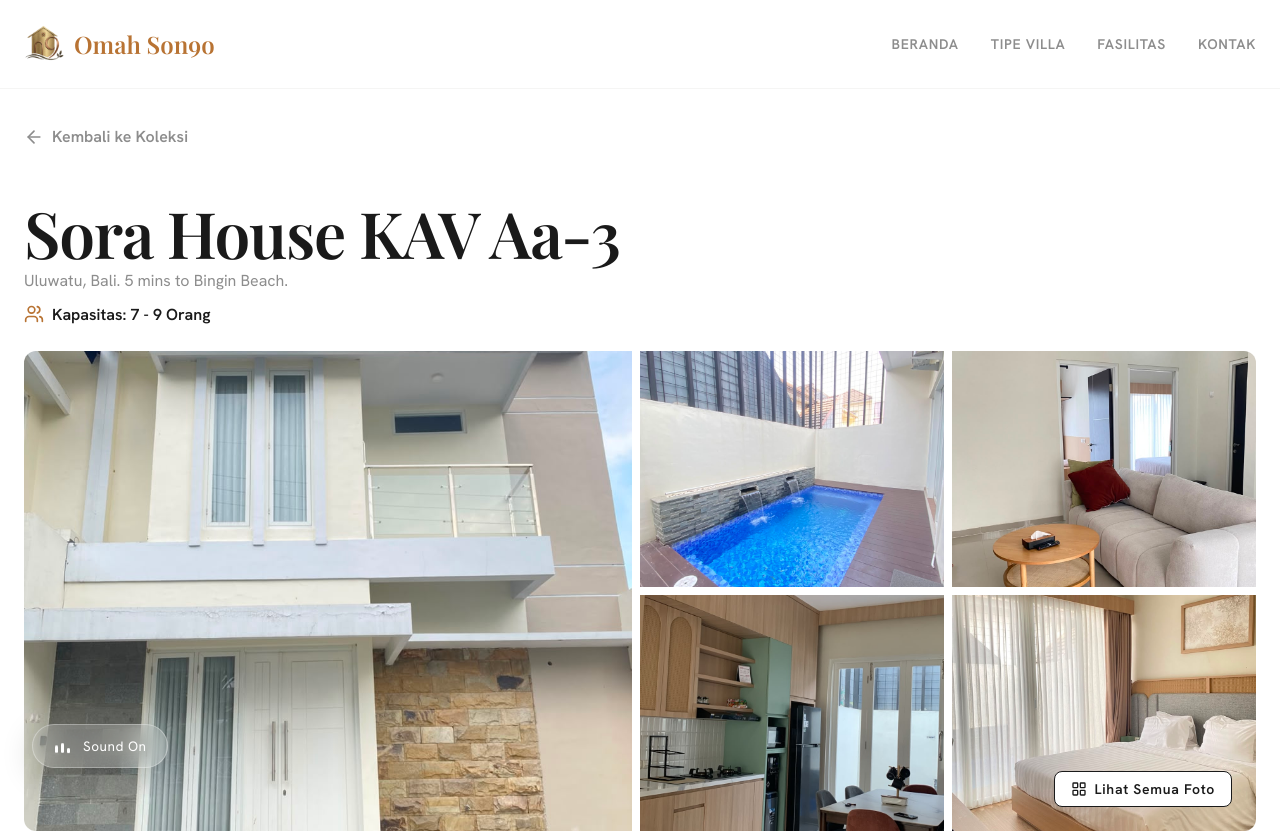
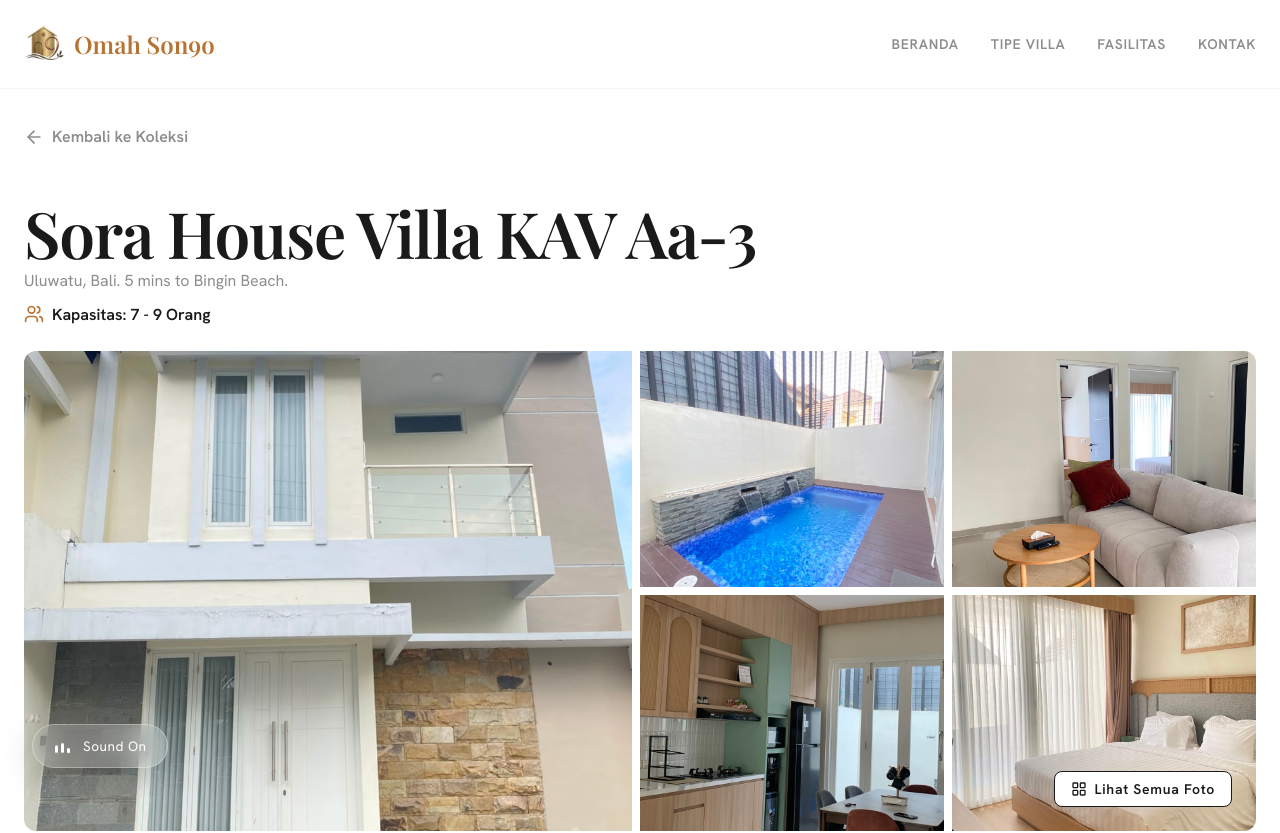
Before and after one commit to Firzan-code/Omah-Song9o, a React (Vite) app: page /villa/kav-aa3 in a window 1280 px wide. Shown: the top 833 px of the page. Built offline with nearby package versions, Linux system fonts and the light colour scheme.

Commit message:
Update booking card sticky behavior and villas data

```diff
--- a/src/data/villas.js
+++ b/src/data/villas.js
@@ -165,7 +165,7 @@ export const villas = [
   },
   {
     id: 'kav-aa3',
-    name: 'Sora House KAV Aa-3',
+    name: 'Sora House Villa KAV Aa-3',
     image: '/images/gallery/kav-aa3/TampakDepan.jpeg',
     desc: 'Eksklusivitas premium dengan fasilitas lengkap dan desain interior yang menawan.',
     priceWeekday: 'Rp 850.000 / Night',
@@ -231,8 +231,8 @@ export const villas = [
     name: 'Aurora Sky KAV I-7',
     image: '/images/gallery/kav-i7/TampakDepan.jpeg',
     desc: 'Karya arsitektur termegah kami. Pengalaman menginap paling mewah dan tak terlupakan.',
-    priceWeekday: 'Rp 8.500.000 / Night',
-    priceWeekend: 'Rp 9.500.000 / Night',
+    priceWeekday: 'Rp 850.000 / Night',
+    priceWeekend: 'Rp 1.000.000 / Night',
     airbnbLink: 'https://www.airbnb.co.id/rooms/1737574623202584351', // <-- Ganti link Airbnb untuk KAV I-7 di sini
     architecturalNotes: 'Our crown jewel. KAV I-7 is a monumental achievement in tropical modernism. Boasting unparalleled scale, this sanctuary features multiple pavilions, water features, and the highest vantage point for breathtaking ocean sunsets.',
     facilities: [
--- a/src/index.css
+++ b/src/index.css
@@ -1062,8 +1062,6 @@ a {
   padding: 32px;
   border-radius: 12px;
   box-shadow: 0 12px 24px rgba(0, 0, 0, 0.05);
-  position: sticky;
-  top: 120px;
   background-color: var(--clr-background);
 }
 
```
